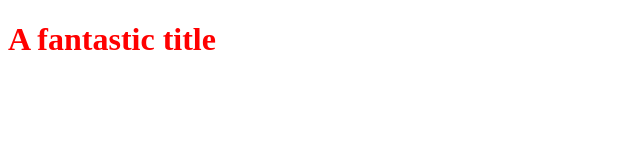
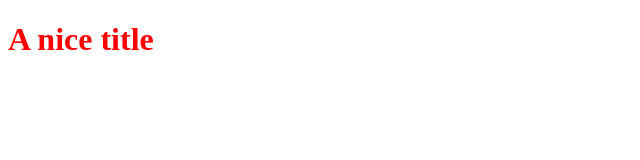
Before and after one commit to DanielAidos/OpenClassroomsProject, a plain HTML site: page index.html in a window 1280 px wide. Shown: the whole page, without its empty margins (0-640 px from the left). Drawn offline with Linux system fonts and the light colour scheme.

Commit message:
H1 moddified

```diff
--- a/index.html
+++ b/index.html
@@ -5,6 +5,6 @@
     <link rel="stylesheet" type="text/css" href="styles.css">
 </head>
 <body>
-    <h1>A fantastic title</h1>
+    <h1>A nice title</h1>
 </body>
 </html>
```
